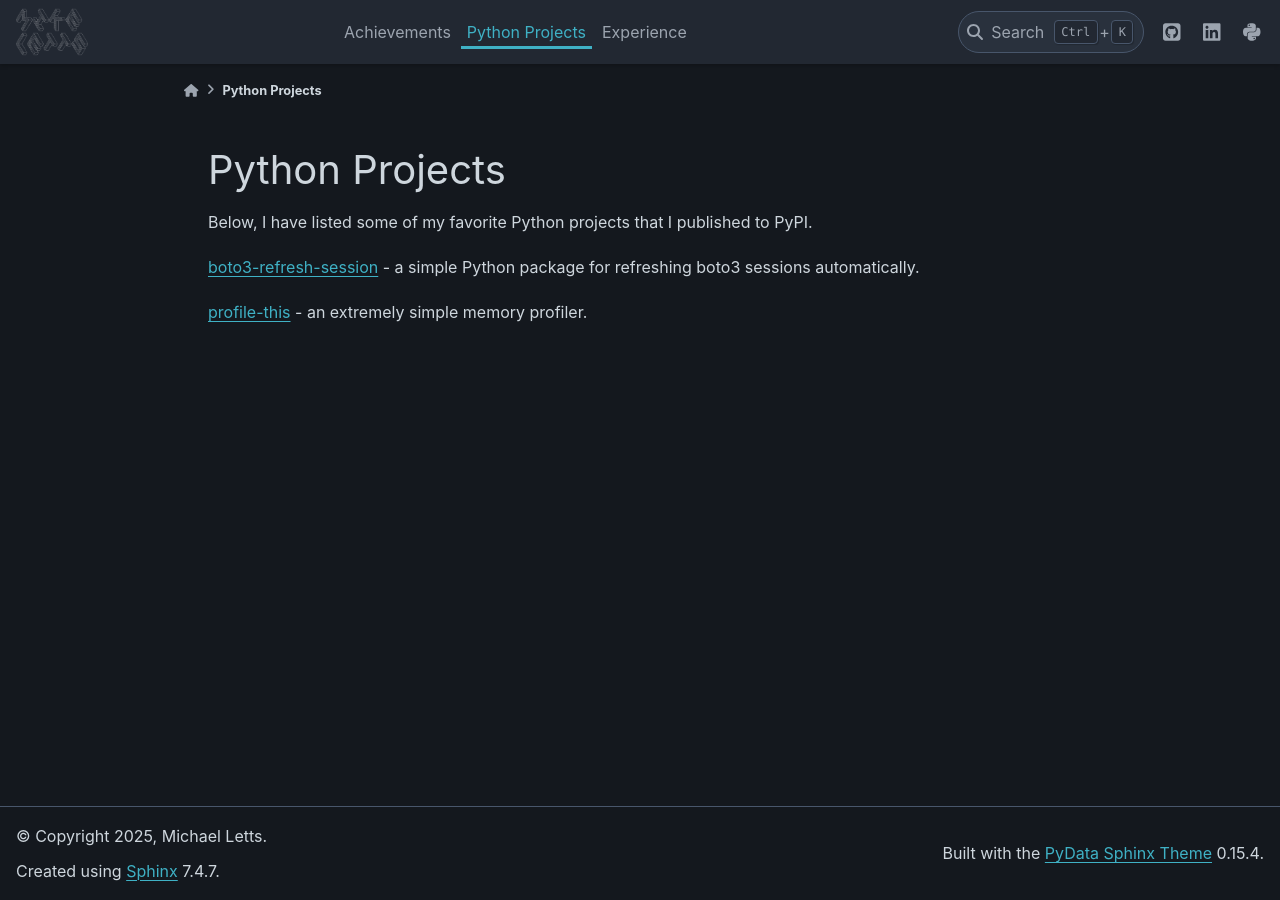
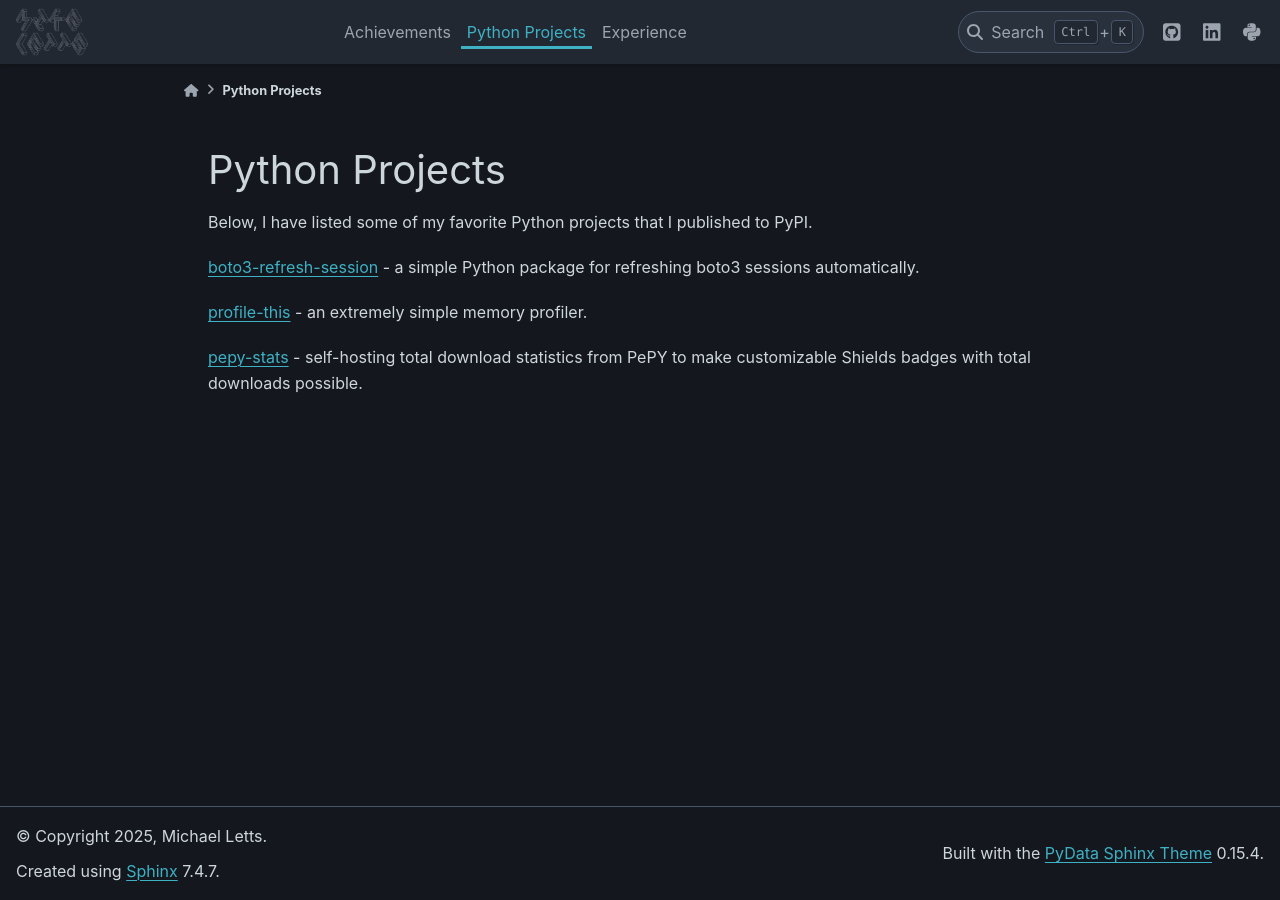
Before and after one commit to michaelthomasletts/michaelthomasletts.github.io, a Sphinx documentation site: the page built from doc/projects.md, in a window 1280 px wide. Built offline with Sphinx 7.4.7 and the PyData theme 0.15.4, drawn with Linux system fonts in a browser that asks for light colours.

Commit message:
new project

```diff
--- a/doc/projects.md
+++ b/doc/projects.md
@@ -6,3 +6,5 @@ Below, I have listed some of my favorite Python projects that I published to PyP
 [boto3-refresh-session](https://michaelthomasletts.github.io/boto3-refresh-session/index.html) - a simple Python package for refreshing boto3 sessions automatically.
 
 [profile-this](https://github.com/michaelthomasletts/profile-this) - an extremely simple memory profiler.
+
+[pepy-stats](https://github.com/michaelthomasletts/pepy-stats) - self-hosting total download statistics from PePY to make customizable Shields badges with total downloads possible.
```
